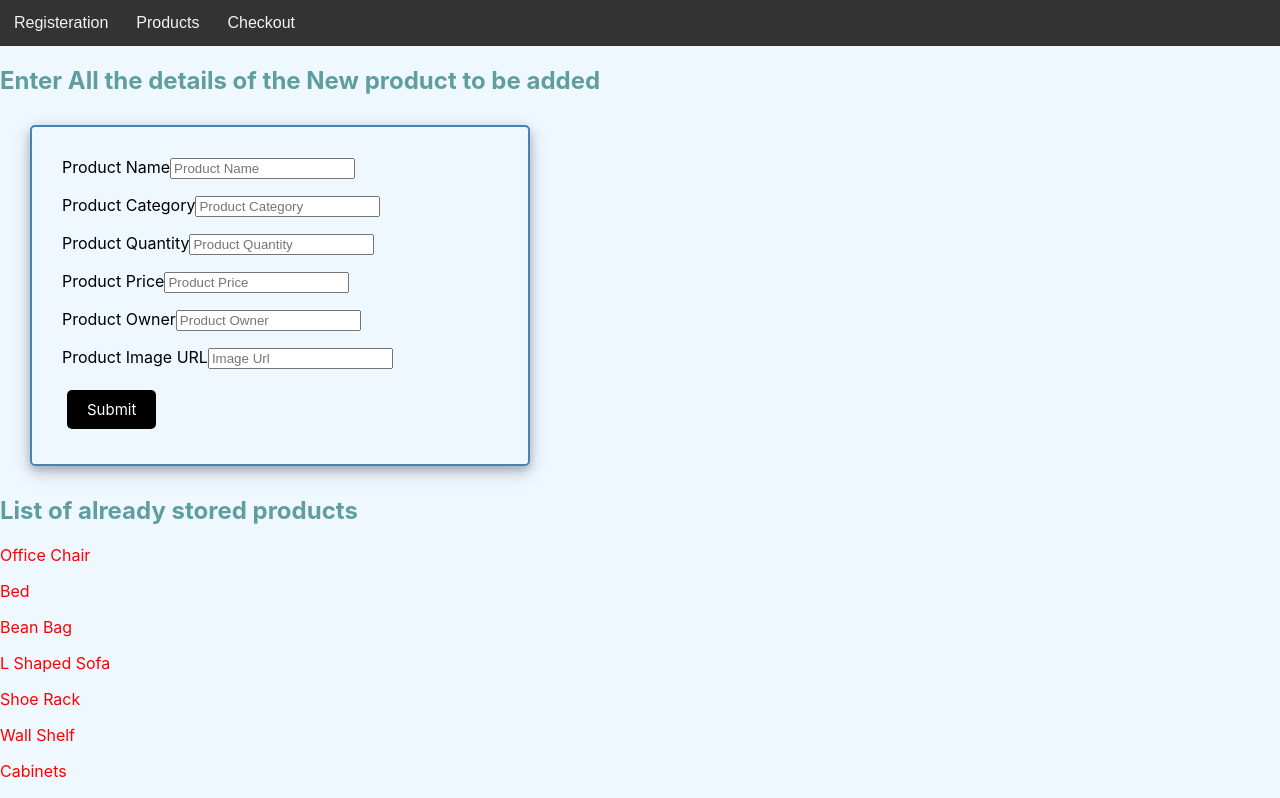
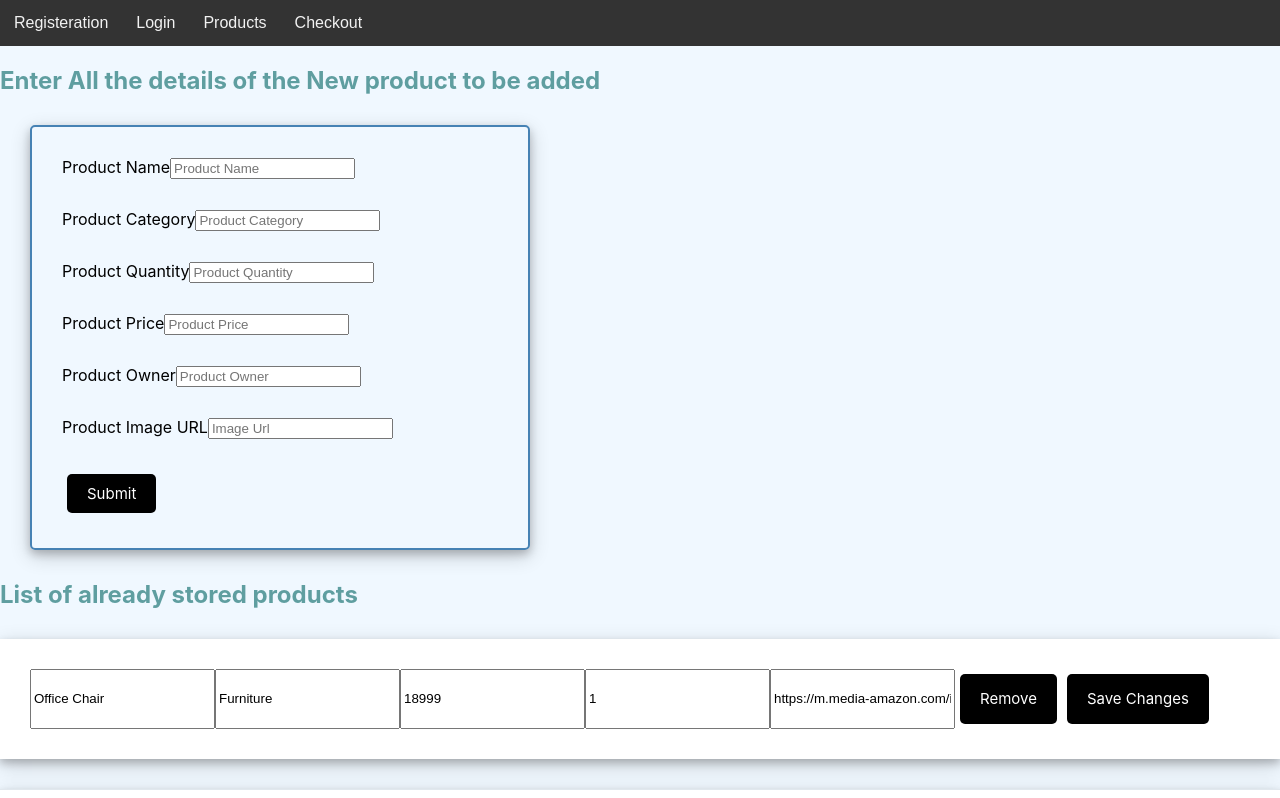
Before and after one commit to Muskansharma78642/react-website, a React (Create React App) app in the folder client/: page /admin in a window 1280 px wide. Shown: the top 798 px of the page. Built offline with nearby package versions, Linux system fonts and the light colour scheme.

Commit message:
Editing and updating product elements

```diff
--- a/client/src/components/Admin.js
+++ b/client/src/components/Admin.js
@@ -1,5 +1,9 @@
 import React, { useState, useEffect } from 'react';
 import './style.css';
+
+
+let activeUser = JSON.parse(localStorage.getItem("activeUser"))
+
 let data = {
     products: [{
             productId: 1,
@@ -220,17 +224,17 @@ var stored_product = JSON.parse(localStorage.getItem("products"))
 const Admin = () => {
     const [formValues, setFormValues] = useState({
         productCatagory:"",
-        productId:"",
+        productId: undefined,
         productName:"",
         productOwner:"",
-        productPrice: null,
-        productQuantity: null,
+        productPrice: undefined,
+        productQuantity: undefined,
         productUrl:"",
     })
 
     const [products,setProducts] = useState(stored_product)
-
     const [formErrors, setFormErrors] = useState({})
+    const [input, setInput] = useState('')
 
     const handleChange = (e) => {
       const { name, value } = e.target;
@@ -272,7 +276,7 @@ const Admin = () => {
     }
 
     return errors;
-  };
+    };
 
   const storeProductsInLocalstorage = (values) => {
     const productId = Math.floor(Math.random() * 100000) + 1
@@ -283,20 +287,100 @@ const Admin = () => {
     localStorage.setItem("products", JSON.stringify(stored_product))
   }
 
+  const removeItem = (id) => {
+    products.map((item) => {
+      if (item.productId === id) {
+        let newProducts = products.filter(x => x.productId !== id)
+        //console.log(newProducts)
+        setProducts(newProducts)
+        localStorage.setItem("products", JSON.stringify(newProducts))
+      }
+    })
+  }
+
+  const saveChanges = (id, name, value) => {
+    console.log("save changes")
+    products.map((product) => {
+      if(product.productId === id){
+        const newProducts = {...product ,[name]: value}
+        console.log(newProducts)
+        localStorage.setItem("products", JSON.stringify(products))
+      }
+    })
+  }
+
+  const handleNameChange = (id, e) => {
+    console.log(e.target)
+    products.map((item) => {
+      if(item.productId === id) {
+        item.productName = e.target.value
+        setInput(e.target.value)
+        //saveChanges(id, e.target.name, e.target.value)
+      }
+    })
+  }
+
+  const handleCatagoryChange = (id, e) => {
+    console.log(e.target)
+    products.map((item) => {
+      if(item.productId === id) {
+        item.productCatagory = e.target.value
+        setInput(e.target.value)
+        //saveChanges(id, e.target.name, e.target.value)
+      }
+    })
+  }
+
+  const handlePriceChange = (id, e) => {
+    console.log(e.target)
+    products.map((item) => {
+      if(item.productId === id) {
+        item.productPrice = e.target.value
+        setInput(e.target.value)
+        //saveChanges(id, e.target.name, e.target.value)
+      }
+    })
+  }
+
+  const handleQuantityChange = (id, e) => {
+    console.log(e.target)
+    products.map((item) => {
+      if(item.productId === id) {
+        item.productQuantity = e.target.value
+        setInput(e.target.value)
+        //saveChanges(id, e.target.name, e.target.value)
+      }
+    })
+  }
+
+  const handleUrlChange = (id, e) => {
+    console.log(e.target)
+    products.map((item) => {
+      if(item.productId === id) {
+        item.productUrl = e.target.value
+        setInput(e.target.value)
+        //saveChanges(id, e.target.name, e.target.value)
+      }
+    })
+  }
+
   useEffect(() => {
         window.addEventListener('storage', () => {
         setProducts(JSON.parse(localStorage.getItem('products')))
         });
-    },[products])
+    },[products, formValues])
 
   return (
     <div>
-        <nav id='navbar'>
+      <nav id='navbar'>
         <a href='./registration'>Registeration</a>
+        <a href={activeUser ? `./logout` : `./login`}>{ activeUser ? 'Logout' : 'Login'}</a>
         <a href='./products'>Products</a>
         <a href='./checkout'>Checkout</a>
       </nav>
-        <h2>Enter All the details of the New product to be added</h2>
+
+      <h2>Enter All the details of the New product to be added</h2>
+
       <div>
         <form method='POST' className='container'>
           <div className="field">
@@ -367,9 +451,15 @@ const Admin = () => {
         <h2>List of already stored products</h2>
         {products.map((product) => {
           return(
-            <p key={product.productId}>
-              {product.productName}
-            </p>
+            <div className='item' key={product.productId}>
+              <input type="text" name='productName' value={product.productName} onChange={(e) => {handleNameChange(product.productId, e)}} />
+              <input type="text" name='productCategory' value={product.productCatagory} onChange={(e) => {handleCatagoryChange(product.productId, e)}}/>
+              <input type="number" name='productPrice' value={product.productPrice} onChange={(e) => {handlePriceChange(product.productId, e)}}/>
+              <input type="number" name='productQuantity' value={product.productQuantity} onChange={(e) => {handleQuantityChange(product.productId, e)}}/>
+              <input type="text" name='productUrl' value={product.productUrl} onChange={(e) => {handleUrlChange(product.productId, e)}}/>
+              <button className='btn' onClick={() => removeItem(product.productId)}>Remove</button>
+              <button className='btn' onClick={(e) => saveChanges(product.productId, e.target.name, e.target.value)}>Save Changes</button>
+            </div>
           );
         })}
       </div>
--- a/client/src/components/style.css
+++ b/client/src/components/style.css
@@ -65,6 +65,8 @@ pre {
 
 p {
     color: red;
+    padding: 10px 20px;
+    margin: 5px;
 }
 
 .outer-grid {
```
